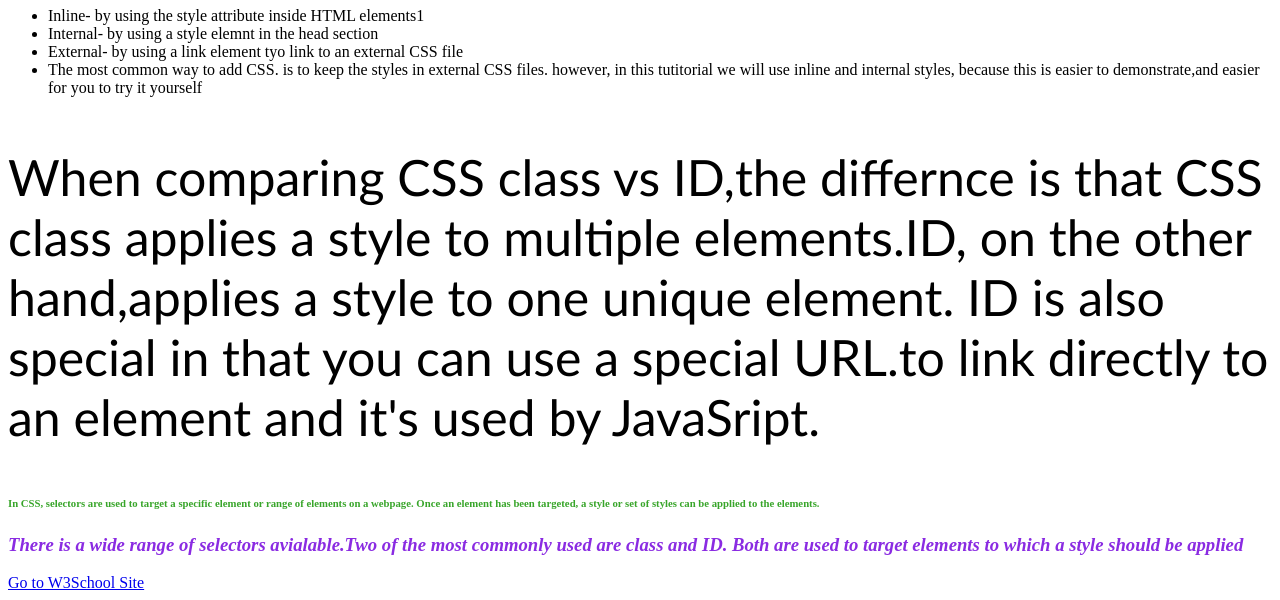
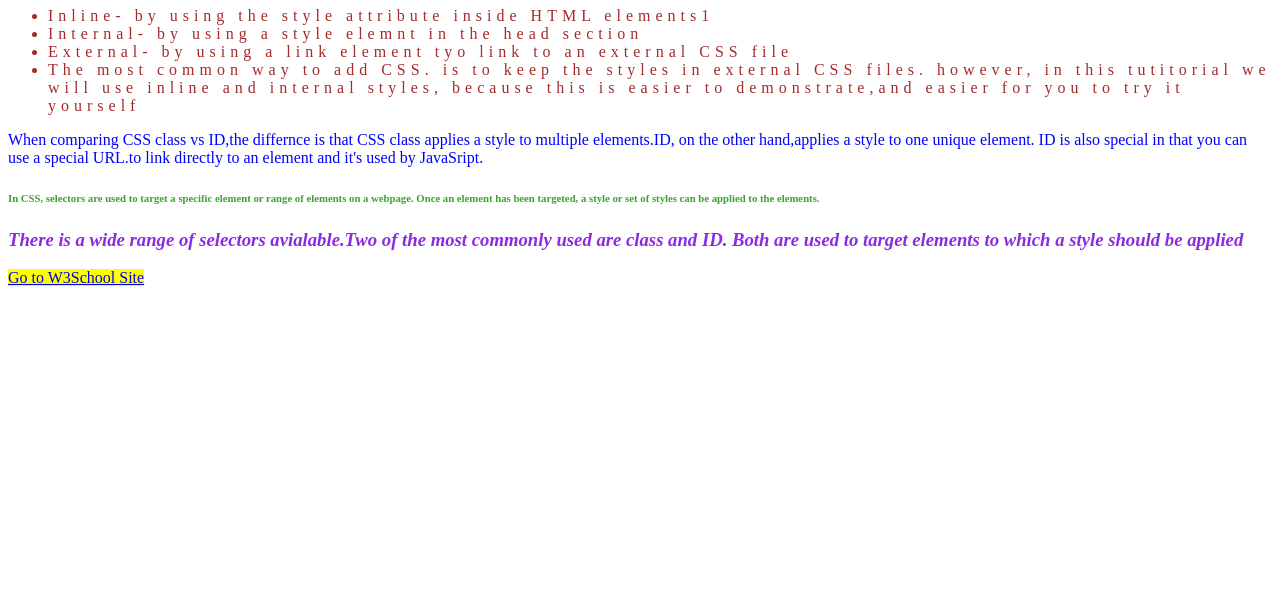
Before and after one commit to raman-sing/HTMLA1, a plain HTML site: page CSSA1.html in a window 1280 px wide. Shown: the part 361-961 px from the top of the page. After the commit the page ends 800 px from the top, so only its background shows below. Drawn offline with Linux system fonts and the light colour scheme.

Commit message:
Update CSSA1.html

```diff
--- a/CSSA1.html
+++ b/CSSA1.html
@@ -4,7 +4,7 @@
     <meta charset="UTF-8">
     <meta name="viewport" content="width=device-width, initial-scale=1.0">
     <title>CSSA-1</title>
-    <link rel="stylesheet" href="style.css">
+    <link rel="stylesheet" href="CSSstyle.css">
 </head>
 <body>
     <h1 style="color: red; text-align: center;">This is 1st CSS Assignment</h1>
@@ -34,4 +34,5 @@
         Both are used to target elements to which a style should be applied</h3>
     <a href="https://www.w3schools.com/w3css/defaulT.asp">Go to W3School Site</a>
 </body>
+
 </html>
```
